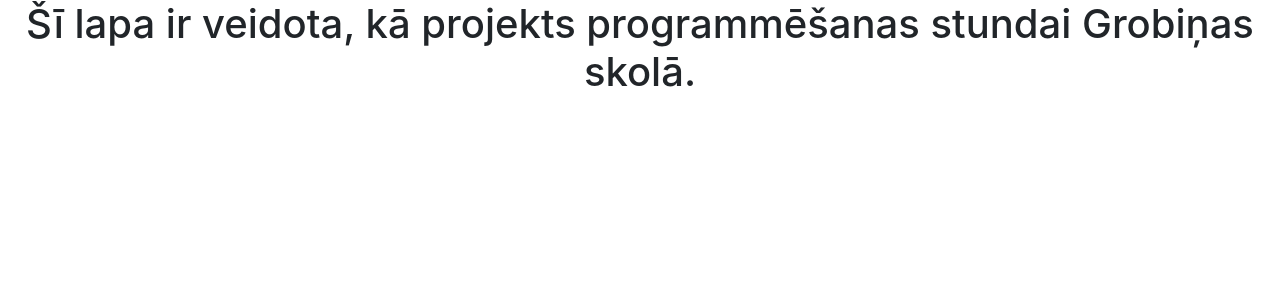
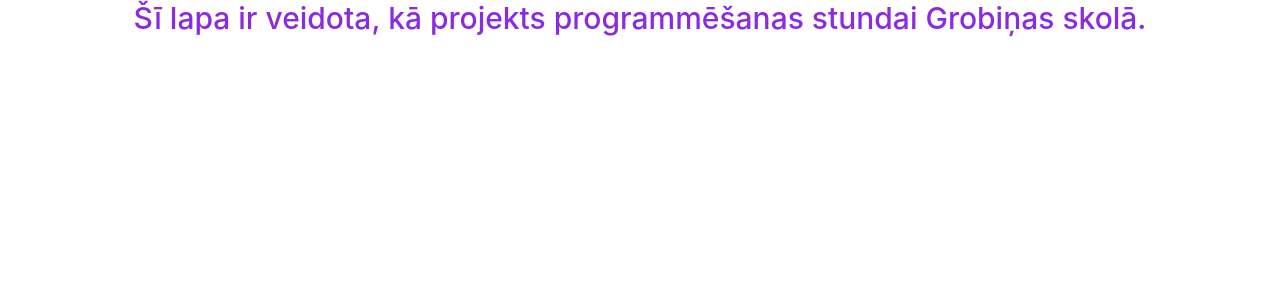
Before and after one commit to sungrauzis/pirmaprove, a Flask app: page /about in a window 1280 px wide. Shown: the part 66-366 px from the top of the page. Run offline with Flask 2, Linux system fonts and the light colour scheme; some libraries are stand-ins or nearby versions.

Commit message:
Update aboutpage.html

```diff
--- a/templates/aboutpage.html
+++ b/templates/aboutpage.html
@@ -4,14 +4,8 @@
 {% endblock %}
 {% block saturs %}
 
-<style>
-    h4 {
-        text-align: center;
-        font-size: 40px;
-        position: fixed;
-    }
-</style>
-<h4>Šī lapa ir veidota, kā projekts programmēšanas stundai Grobiņas skolā.</h4>
+
+<h4 style="text-align: center; font-size: 30px; color: blueviolet;">Šī lapa ir veidota, kā projekts programmēšanas stundai Grobiņas skolā.</h4>
 
 
 
```
